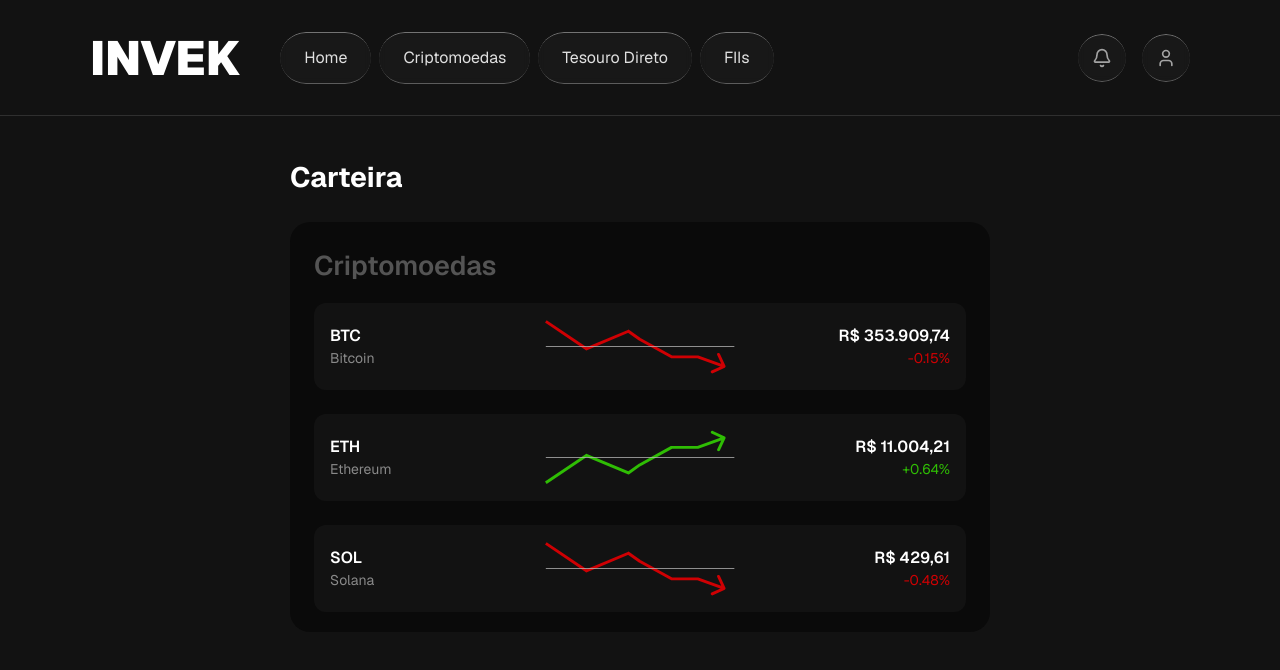
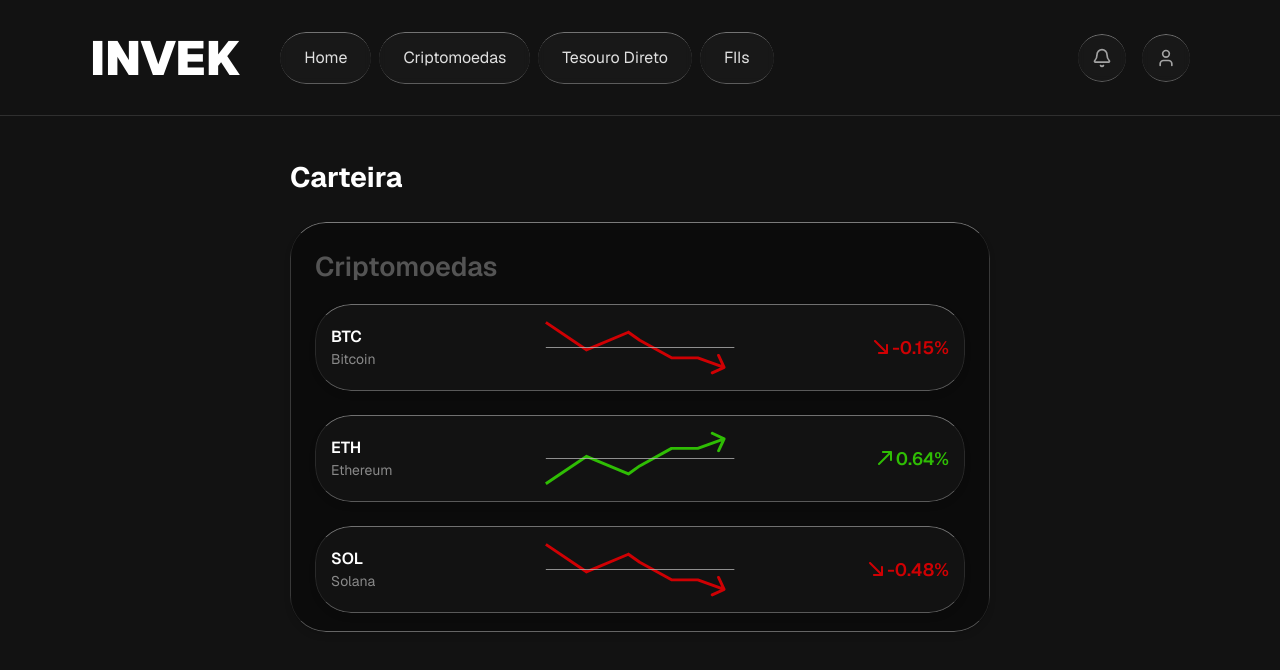
Before and after one commit to DoctahW/invek, a Next.js app: page /wallet in a window 1280 px wide. Shown: the top 670 px of the page. Built offline with nearby package versions, Linux system fonts and the light colour scheme.

Commit message:
add glasspanel + arrows

```diff
--- a/app/(app)/wallet/page.tsx
+++ b/app/(app)/wallet/page.tsx
@@ -1,13 +1,14 @@
 //rota para acessar a página: /wallet
 'use client';
+import { GlassPanel } from '@/app/components/glass/GlassPanel';
 
 const CRYPTOS = [
   {name: 'Bitcoin', symbol: 'BTC', value: 'R$ 353.909,74', change: '-0.15%', positive: false },
-  {name: 'Ethereum', symbol: 'ETH', value: 'R$ 11.004,21', change: '+0.64%', positive: true },
+  {name: 'Ethereum', symbol: 'ETH', value: 'R$ 11.004,21', change: '0.64%', positive: true },
   {name: 'Solana', symbol: 'SOL', value: 'R$ 429,61', change: '-0.48%', positive: false},
 ]
 
-function Positive(){
+function Positive(){  //svg do gráfico positivo
   return(
     <svg
       width="120"
@@ -33,7 +34,7 @@ function Positive(){
   );
 }
 
-function Negative(){
+function Negative(){  //svg do gráfico negativo
   return(
     <svg
       width="120"
@@ -59,8 +60,24 @@ function Negative(){
   );
 }
 
+function ArrowUp() {
+  return (
+    <svg width="14" height="14" viewBox="0 0 17 17" fill="none" xmlns="http://www.w3.org/2000/svg" style={{ flexShrink: 0 }}>
+      <path fillRule="evenodd" clipRule="evenodd" d="M15.7844 0C16.455 8.2506e-06 16.9982 0.544244 16.9982 1.21484V10.9287C16.998 11.5991 16.4646 12.1426 15.7941 12.1426C15.1236 12.1426 14.5707 11.5991 14.5705 10.9287V4.14648L2.07244 16.6445C1.59837 17.1184 0.829804 17.1183 0.355642 16.6445C-0.118547 16.1703 -0.118547 15.4009 0.355642 14.9268L12.8537 2.42871H6.07049C5.40001 2.42868 4.85679 1.88528 4.85662 1.21484C4.85663 0.544257 5.3999 1.27214e-05 6.07049 0H15.7844Z" fill="#2FBD04"/>
+    </svg>
+  );
+}
+
+function ArrowDown() {
+  return (
+    <svg width="14" height="14" viewBox="0 0 17 17" fill="none" xmlns="http://www.w3.org/2000/svg" style={{ flexShrink: 0 }}>
+      <path fillRule="evenodd" clipRule="evenodd" d="M17 15.7853C17 16.4559 16.4568 17.0002 15.7861 17.0002H6.07129C5.40069 17.0001 4.85741 16.4657 4.85742 15.7951C4.85747 15.1246 5.40071 14.5715 6.07129 14.5715L12.8555 14.5715L0.355469 2.07245C-0.11833 1.59828 -0.118439 0.829751 0.355469 0.355653C0.829695 -0.118551 1.59902 -0.118551 2.07324 0.355653L14.5713 12.8537V6.07147C14.5713 5.40085 15.1155 4.85662 15.7861 4.85663C16.4568 4.85665 17 5.40086 17 6.07147V15.7853Z" fill="#CF0003"/>
+    </svg>
+  );
+}
+
 export default function Wallet() {
-  return(
+  return (
     <div className="min-h-screen bg-[#121212] text-white">
 
       <div className="px-10 py-10 flex flex-col items-center">
@@ -71,38 +88,48 @@ export default function Wallet() {
           </h2>
         </div>
 
-        <div className="w-full max-w-[700px] bg-[#0A0A0A] p-6 rounded-[20px] h-[410px]">
+        <GlassPanel className="w-full max-w-[700px] h-[410px] rounded-[20px] overflow-hidden">
+
+          <div className="w-full h-full p-6 bg-[#0B0B0B] border border-white/10 flex flex-col">
             <h3 className="text-[27px] text-[#545454] font-semibold mb-4">
               Criptomoedas
             </h3>
-
-          <div className="space-y-6">
+            <div className="flex-1 space-y-6">
               {CRYPTOS.map((crypto, index) => (
-              <div className="flex items-center p-4 rounded-xl bg-[#121212]">
+                <GlassPanel
+                  key={index}
+                  depth="deep"
+                  className="flex items-center justify-between p-4 rounded-xl !bg-[#121212] hover:!bg-[#1a1a1a]"
+                >
 
                   {/* lado esquerdo */}
                   <div className="flex-1">
                     <p className="font-semibold">{crypto.symbol}</p>
                     <p className="text-sm text-white/50">{crypto.name}</p>
                   </div>
-                {/* MEIO (GRÁFICO) */}
+
+                  {/* gráfico */}
                   <div className="w-[200px] flex justify-center">
                     {crypto.positive ? <Positive /> : <Negative />}
                   </div>
+
                   {/* lado direito */}
                   <div className="flex-1 text-right">
-                  <p className="font-semibold">{crypto.value}</p>
-                  <p className={`text-sm ${crypto.positive ? 'text-[#2FBD04]' : 'text-[#CF0003]'}`}>
+                    <div className="flex-1 text-right"></div>
+
+
+                  <div className="flex items-center justify-end gap-1">
+                    {crypto.positive ? <ArrowUp /> : <ArrowDown />}
+                    <span className={`text-[18px] font-semibold whitespace-nowrap ${crypto.positive ? 'text-[#2FBD04]' : 'text-[#CF0003]'}`}>
                       {crypto.change}
-                  </p>
+                    </span>
                   </div>
-
                   </div>
+                </GlassPanel>
               ))}
             </div>
-
           </div>
-
+        </GlassPanel>
       </div>
     </div>
   );
```
Lines whose indentation alone changed are shown as unchanged.
